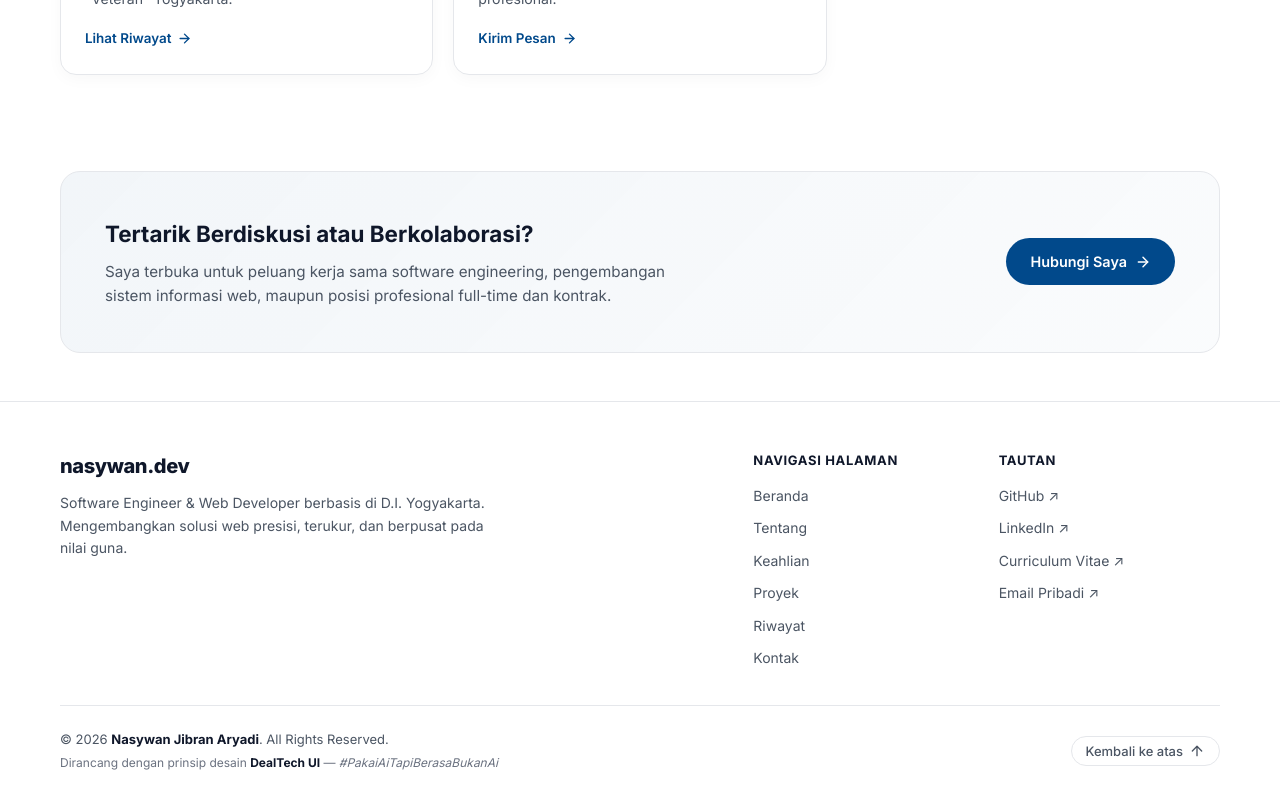
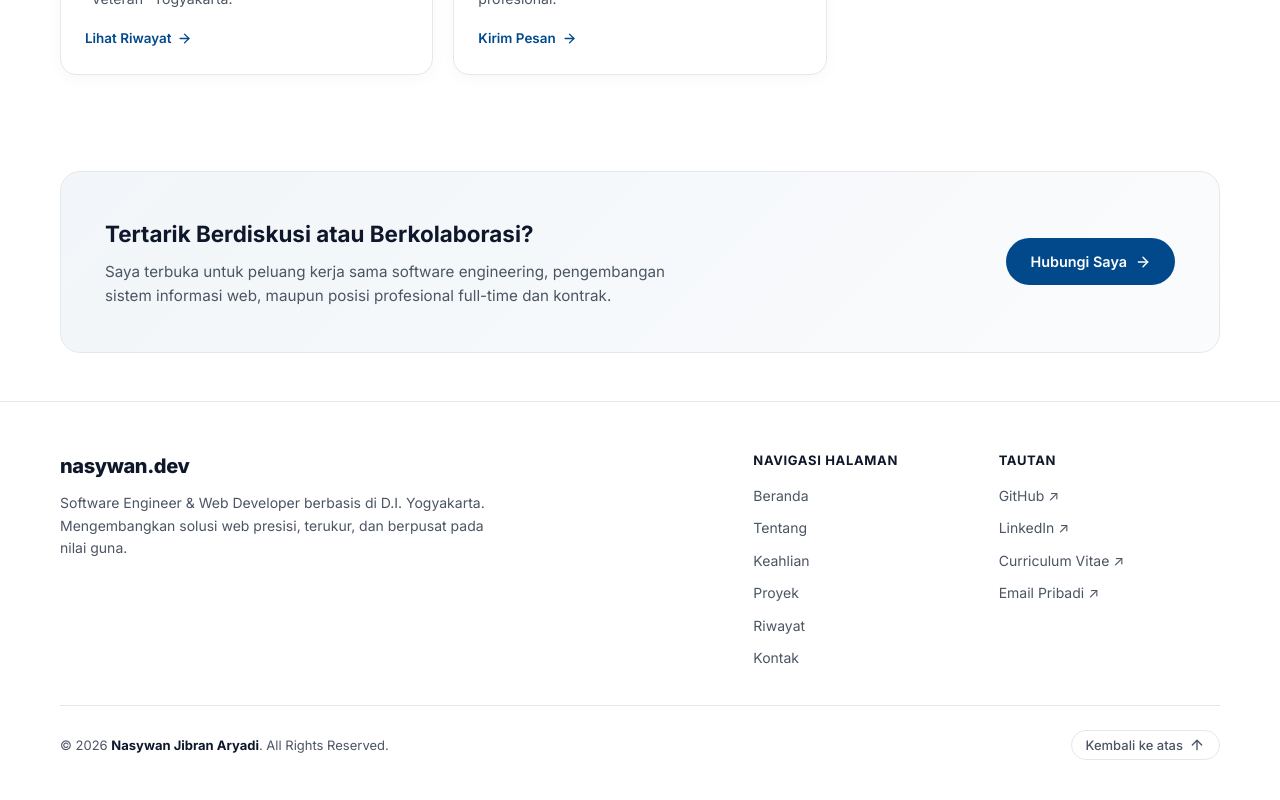
Before and after one commit to nasjiarr/portfolio-jibran, a React (Vite) app: page / in a window 1280 px wide. Shown: the part 1066-1866 px from the top of the page. Built offline with nearby package versions, Linux system fonts and the light colour scheme.

Commit message:
remove dealtech ui tagline from footer

```diff
--- a/src/components/Footer.tsx
+++ b/src/components/Footer.tsx
@@ -55,9 +55,6 @@ export default function Footer() {
             <p>
               &copy; {new Date().getFullYear()} <strong>Nasywan Jibran Aryadi</strong>. All Rights Reserved.
             </p>
-            <p className="footer-v1__philosophy">
-              Dirancang dengan prinsip desain <strong>DealTech UI</strong> — <em>#PakaiAiTapiBerasaBukanAi</em>
-            </p>
           </div>
 
           <button
```
